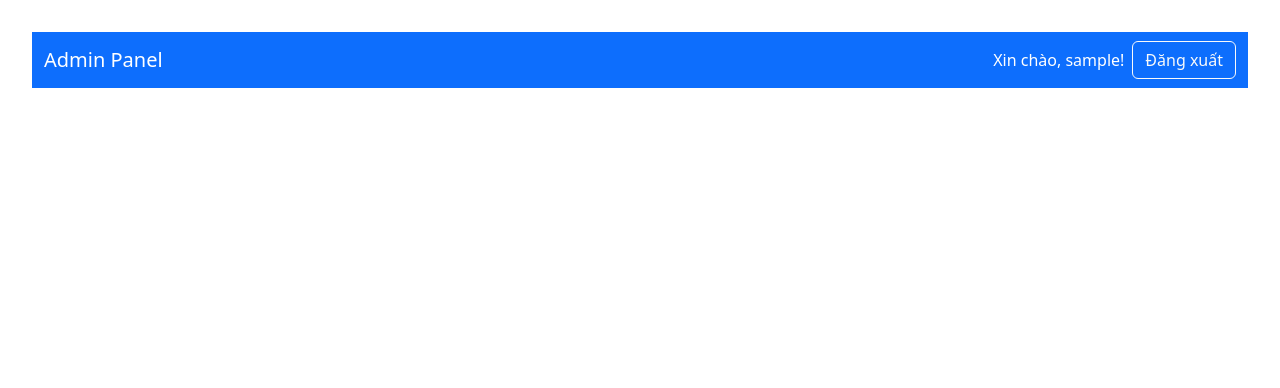
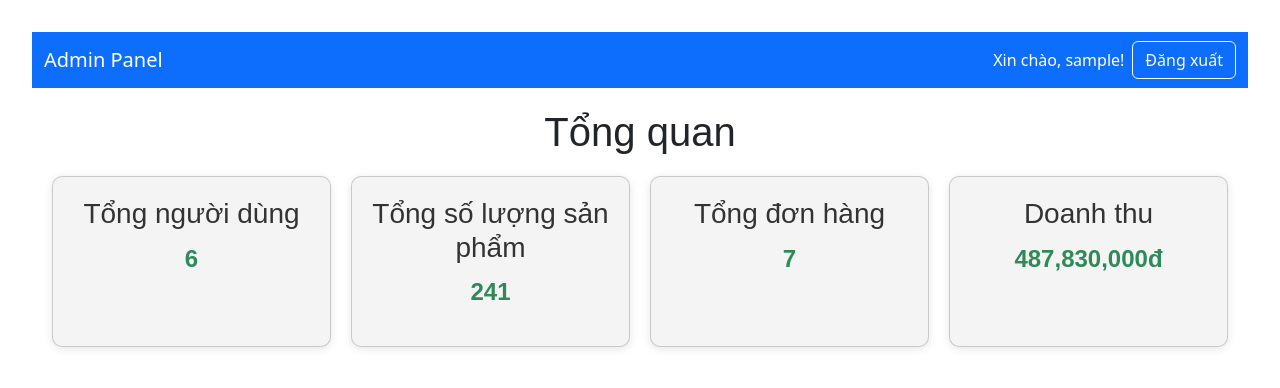
Before and after one commit to MrLuoi/ASM_RA, a React (Vite) app: page /admin/dashboard in a window 1280 px wide. Shown: the top 388 px of the page. Built offline with nearby package versions, Linux system fonts and the light colour scheme; no server answers; data requests are answered from the project's data file; sample sign-in values are in the browser's storage.

Commit message:
thêm quantity sửa lại db

```diff
--- a/src/App.tsx
+++ b/src/App.tsx
@@ -16,6 +16,8 @@ import PrivateRoute from "./components/PrivateRoute"; // Import PrivateRoute
 import { Toaster } from "react-hot-toast";
 import "bootstrap/dist/css/bootstrap.min.css";
 import "./App.css";
+import AdminDashboard from "./components/AdminDashboard";
+import OrderList from "./orders/orderList";
 
 function App() {
   const location = useLocation();
@@ -34,6 +36,9 @@ function App() {
           <Route path="admin/edit/:id" element={<ProductEdit />} />
           <Route path="admin/statis" element={<Statistics />} />
           <Route path="/admin/users" element={<UserManagement />} />
+          <Route path="/admin/dashboard" element={<AdminDashboard />} />
+          <Route path="/admin/orders" element={<OrderList />} />
+
         </Route>
 
         {/* Routes cho người dùng */}
--- a/src/components/AdminDashboard.css
+++ b/src/components/AdminDashboard.css
@@ -1,186 +1,30 @@
-/* AdminDashboard.css */
-
-/* Reset và style cơ bản */
-* {
-  margin: 0;
-  padding: 0;
-  box-sizing: border-box;
-  font-family: 'Poppins', sans-serif;
-}
-
 .admin-dashboard {
-  display: flex;
-  flex-direction: column;
-  height: 100vh;
-  background: #edf2f4;
-}
-
-/* Navbar */
-.navbar {
-  display: flex;
-  justify-content: space-between;
-  align-items: center;
-  padding: 1rem 2rem;
-  background: linear-gradient(135deg, #2b2d42 0%, #3d405b 100%);
-  box-shadow: 0 2px 10px rgba(0, 0, 0, 0.1);
-  position: sticky;
-  top: 0;
-  z-index: 1000;
-}
-
-.navbar .logo a {
-  font-size: 1.8rem;
-  font-weight: 600;
-  text-decoration: none;
-  background: linear-gradient(90deg, #f94144, #f3722c);
-  -webkit-background-clip: text;
-  -webkit-text-fill-color: transparent;
-}
-
-.navbar .user-info {
-  display: flex;
-  align-items: center;
-  gap: 1.5rem;
-}
-
-.navbar .user-info span {
-  color: #edf2f4;
-  font-weight: 500;
-}
-
-.navbar .btn-logout {
-  padding: 0.5rem 1.5rem;
-  background: linear-gradient(90deg, #f94144, #f3722c);
-  color: #fff;
-  border: none;
-  border-radius: 25px;
-  cursor: pointer;
-  font-weight: 500;
-  transition: all 0.3s ease;
-}
-
-.navbar .btn-logout:hover {
-  background: linear-gradient(90deg, #f3722c, #f94144);
-  box-shadow: 0 5px 15px rgba(249, 65, 68, 0.3);
-}
-
-/* Container */
-.admin-container {
-  display: flex;
-  flex: 1;
-  overflow: hidden;
-}
-
-/* Sidebar */
-.sidebar {
-  width: 250px;
-  background: #2b2d42;
-  padding: 2rem 1rem;
-  color: #edf2f4;
-  height: 100%;
-  transition: width 0.3s ease;
-}
-
-.sidebar-menu {
-  list-style: none;
-}
-
-.sidebar-menu li {
-  margin: 1.5rem 0;
-}
-
-.sidebar-menu a {
-  text-decoration: none;
-  color: #edf2f4;
-  font-size: 1.1rem;
-  font-weight: 500;
-  padding: 0.8rem 1rem;
-  display: block;
-  border-radius: 8px;
-  transition: all 0.3s ease;
-}
-
-.sidebar-menu a:hover,
-.sidebar-menu a.active {
-  background: linear-gradient(90deg, #f94144, #f3722c);
-  color: #fff;
-}
-
-/* Main Content */
-.main-content {
-  flex: 1;
-  padding: 2rem;
-  overflow-y: auto;
-}
-
-.main-content h1 {
-  font-size: 2rem;
-  color: #2b2d42;
-  margin-bottom: 2rem;
+  padding: 20px;
+  font-family: Arial, sans-serif;
 }
 
 .dashboard-cards {
-  display: grid;
-  grid-template-columns: repeat(auto-fit, minmax(200px, 1fr));
-  gap: 1.5rem;
+  display: flex;
+  gap: 20px;
+  margin-top: 20px;
+  flex-wrap: wrap;
 }
 
 .card {
-  background: #fff;
-  padding: 1.5rem;
-  border-radius: 12px;
-  box-shadow: 0 4px 15px rgba(0, 0, 0, 0.05);
-  text-align: center;
-  transition: transform 0.3s ease;
-}
-
-.card:hover {
-  transform: translateY(-5px);
+  background: #f4f4f4;
+  padding: 20px;
+  border-radius: 10px;
+  flex: 1 1 200px;
+  box-shadow: 0 2px 8px rgba(0, 0, 0, 0.1);
 }
 
 .card h3 {
-  font-size: 1.2rem;
-  color: #2b2d42;
-  margin-bottom: 0.5rem;
+  margin-bottom: 10px;
+  color: #333;
 }
 
 .card p {
-  font-size: 1.5rem;
-  font-weight: 600;
-  color: #f94144;
+  font-size: 24px;
+  font-weight: bold;
+  color: #2e8b57;
 }
-
-/* Responsive */
-@media (max-width: 768px) {
-  .navbar {
-    flex-direction: column;
-    padding: 1rem;
-  }
-
-  .navbar .user-info {
-    margin-top: 1rem;
-  }
-
-  .sidebar {
-    width: 200px;
-  }
-
-  .main-content {
-    padding: 1rem;
-  }
-}
-
-@media (max-width: 480px) {
-  .sidebar {
-    width: 100%;
-    position: absolute;
-    top: 60px;
-    left: -100%;
-    height: calc(100vh - 60px);
-    z-index: 999;
-  }
-
-  .sidebar.active {
-    left: 0;
-  }
-}
--- a/src/components/AdminDashboard.tsx
+++ b/src/components/AdminDashboard.tsx
@@ -1,102 +1,69 @@
-import { Link, useNavigate } from "react-router-dom";
 import { useEffect, useState } from "react";
+import axios from "axios";
 import "./AdminDashboard.css";
 
-// Định nghĩa interface cho user
-interface User {
-  username?: string;
-  name?: string;
-  role?: string;
-}
-
 export default function AdminDashboard() {
-  const navigate = useNavigate();
-  const [isLoggedIn, setIsLoggedIn] = useState<boolean>(!!localStorage.getItem("token"));
-  const user: User = JSON.parse(localStorage.getItem("user") || "{}");
-  const username: string = user.username || user.name || "Admin";
+  const [userCount, setUserCount] = useState<number>(0);
+  const [productCount, setProductCount] = useState<number>(0); // Tổng số lượng thực
+  const [orderCount, setOrderCount] = useState<number>(0);
+  const [totalRevenue, setTotalRevenue] = useState<number>(0);
 
   useEffect(() => {
-    const checkLoginStatus = () => {
-      const token = localStorage.getItem("token");
-      setIsLoggedIn(!!token);
-      if (!token) navigate("/login");
+    const fetchDashboardData = async () => {
+      try {
+        const [userRes, productRes, orderRes] = await Promise.all([
+          axios.get("http://localhost:3000/users"),
+          axios.get("http://localhost:3000/products"),
+          axios.get("http://localhost:3000/orders"),
+        ]);
+
+        const users = userRes.data;
+        const products = productRes.data;
+        const orders = orderRes.data;
+
+        // Tính tổng số lượng sản phẩm
+        const totalProductQuantity = products.reduce(
+          (acc: number, product: any) => acc + (product.quantity || 0),
+          0
+        );
+
+        const revenue = orders.reduce(
+          (acc: number, order: any) => acc + (order.totalPrice || 0),
+          0
+        );
+
+        setUserCount(users.length);
+        setProductCount(totalProductQuantity);
+        setOrderCount(orders.length);
+        setTotalRevenue(revenue);
+      } catch (err) {
+        console.error("Lỗi khi tải dữ liệu:", err);
+      }
     };
 
-    checkLoginStatus();
-    window.addEventListener("storage", checkLoginStatus);
-
-    return () => {
-      window.removeEventListener("storage", checkLoginStatus);
-    };
-  }, [navigate]);
-
-  const handleLogout = (): void => {
-    localStorage.removeItem("token");
-    localStorage.removeItem("user");
-    setIsLoggedIn(false);
-    navigate("/login");
-  };
+    fetchDashboardData();
+  }, []);
 
   return (
     <div className="admin-dashboard">
-      {/* Navbar */}
-      <nav className="navbar">
-        <div className="logo">
-          <Link to="/admin">Admin Panel</Link>
-        </div>
-        <div className="user-info">
-          <span>Xin chào, {username}!</span>
-          <button onClick={handleLogout} className="btn btn-logout">
-            Đăng xuất
-          </button>
-        </div>
-      </nav>
-
-      {/* Container */}
-      <div className="admin-container">
-        {/* Sidebar */}
-        <aside className="sidebar">
-          <ul className="sidebar-menu">
-            <li>
-              <Link to="/admin/dashboard">Tổng quan</Link>
-            </li>
-            <li>
-              <Link to="/admin/users">Quản lý người dùng</Link>
-            </li>
-            <li>
-              <Link to="/admin/products">Quản lý sản phẩm</Link>
-            </li>
-            <li>
-              <Link to="/admin/orders">Quản lý đơn hàng</Link>
-            </li>
-            <li>
-              <Link to="/admin/settings">Cài đặt</Link>
-            </li>
-          </ul>
-        </aside>
-
-        {/* Main Content */}
-        <main className="main-content">
       <h1>Tổng quan</h1>
       <div className="dashboard-cards">
         <div className="card">
           <h3>Tổng người dùng</h3>
-              <p>1,245</p>
+          <p>{userCount}</p>
         </div>
         <div className="card">
-              <h3>Tổng sản phẩm</h3>
-              <p>350</p>
+          <h3>Tổng số lượng sản phẩm</h3>
+          <p>{productCount}</p>
         </div>
         <div className="card">
           <h3>Tổng đơn hàng</h3>
-              <p>87</p>
+          <p>{orderCount}</p>
         </div>
         <div className="card">
           <h3>Doanh thu</h3>
-              <p>$12,450</p>
+          <p>{totalRevenue.toLocaleString()}đ</p>
         </div>
-          </div>
-        </main>
       </div>
     </div>
   );
--- a/src/homes/productDetail.tsx
+++ b/src/homes/productDetail.tsx
@@ -71,6 +71,7 @@ export default function ProductDetail() {
         <img src={product.image} alt={product.name} className="product-image" />
         <div className="product-info">
           <h1>{product.name}</h1>
+          <p className="product-quantity">Số lượng còn lại: {product.quantity}</p>
           <p className="product-price">{product.price.toLocaleString()} VND</p>
           <p className="product-description">{product.description}</p>
           <button className="buy-button" onClick={handleBuyNow}>Mua ngay</button>
--- a/src/interfaces/user.ts
+++ /dev/null
@@ -1,14 +0,0 @@
-interface IRegister {
-  username : string,
-  email : string,
-  password : string,
-  confirmPassword : string|undefined,
-}
-export default IRegister;
-interface Ilogin {
-
-  email : string,
-  password : string,
-
-}
-export default Ilogin;
```
Also changed, not shown: db.json (+86 -16 lines), src/cart/CartContext.tsx (+40 -19 lines), 1 other file (tests, documents, lock files or other folders). Lines whose indentation alone changed are shown as unchanged.
